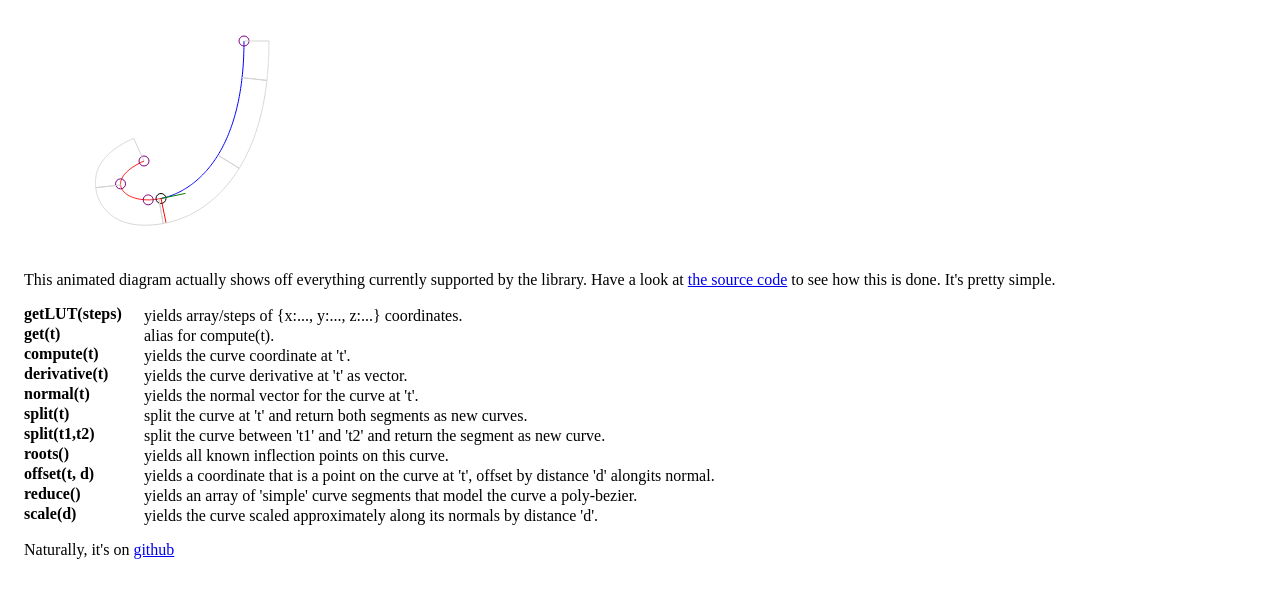
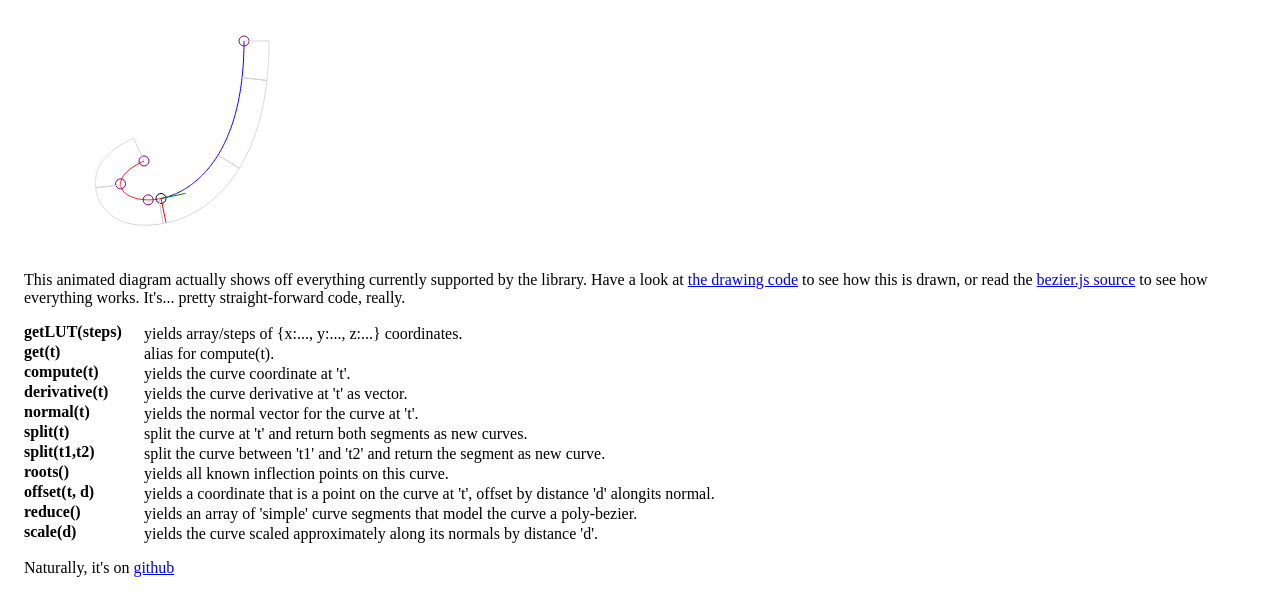
Before and after one commit to Pomax/bezierjs, a plain HTML site: page index.html in a window 1280 px wide. Shown: the part 79-694 px from the top of the page. Drawn offline with Linux system fonts and the light colour scheme.

Commit message:
better doc

```diff
--- a/index.html
+++ b/index.html
@@ -6,7 +6,7 @@ dd { position: relative; top: -1em; left: 5em; margin-bottom: -1em;}
 </style>
 <h1>Bezier.js, for doing bezier curve things</h1>
 <canvas width="250" height="250"></canvas>
-<p>This animated diagram actually shows off everything currently supported by the library. Have a look at <a href="beziertest.js" target="_blank">the source code</a> to see how this is done. It's pretty simple.</p>
+<p>This animated diagram actually shows off everything currently supported by the library. Have a look at <a href="https://github.com/Pomax/bezierjs/blob/gh-pages/beziertest.js" target="_blank">the drawing code</a> to see how this is drawn, or read the <a href="https://github.com/Pomax/bezierjs/blob/gh-pages/bezier.js#L225">bezier.js source</a> to see how everything works. It's... pretty straight-forward code, really.</p>
 <dl>
   <dt>getLUT(steps)</dt>
   <dd>yields array/steps of {x:..., y:..., z:...} coordinates.</dd>
```
